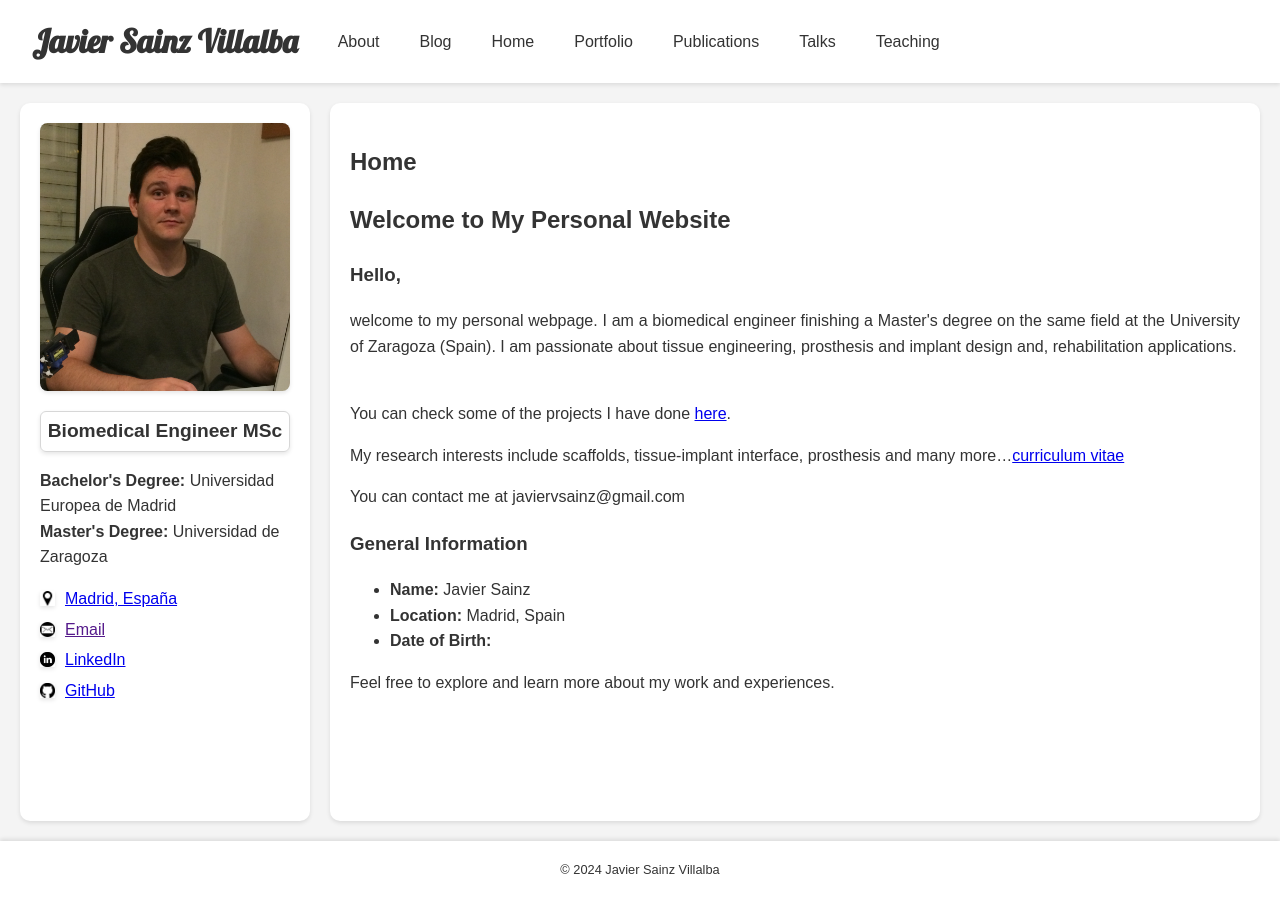
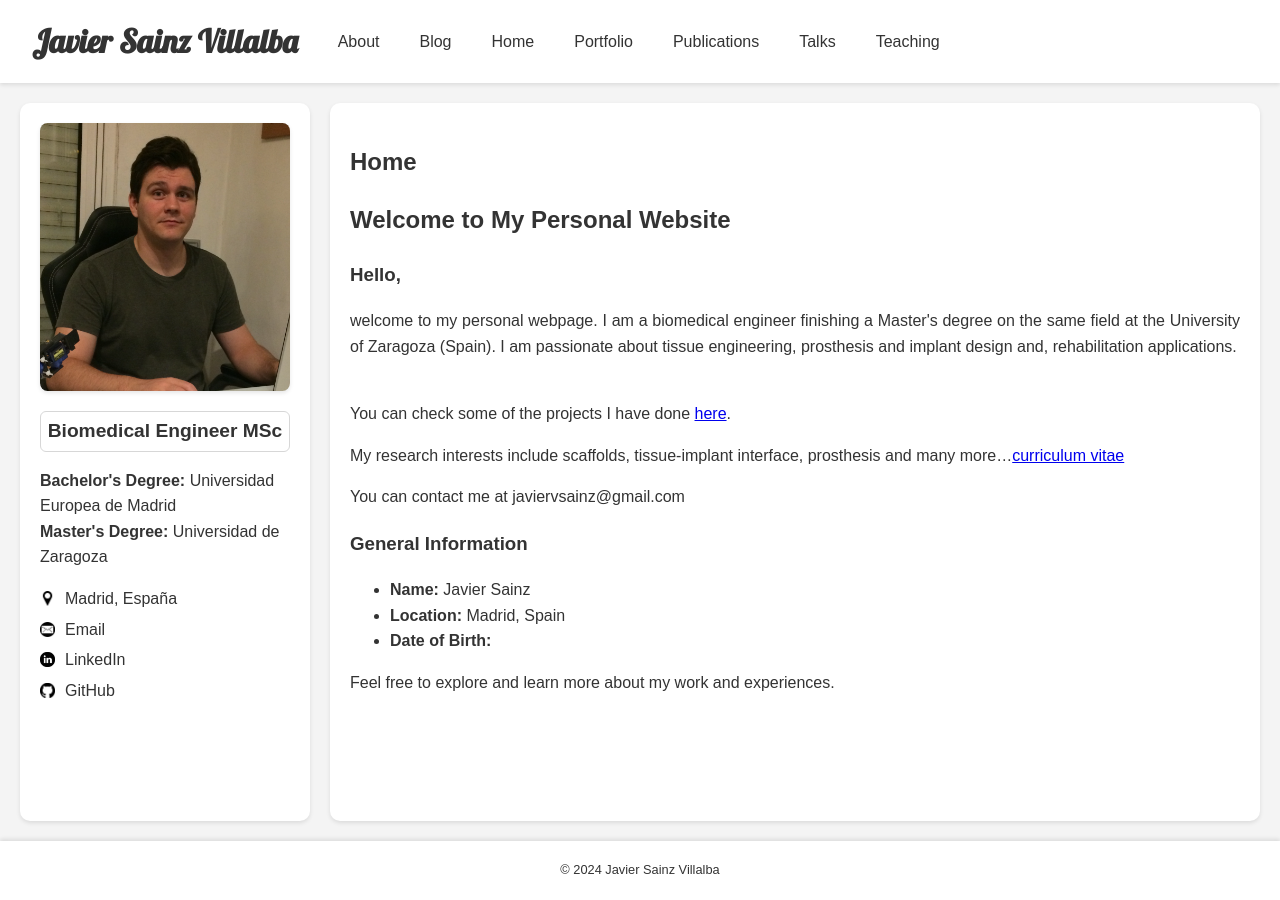
Before and after one commit to javiersainzvillalba/javiersainzvillalba.github.io, a Jekyll site: the page built from index.md, in a window 1280 px wide. Built offline with Jekyll 4.4.1, drawn with Linux system fonts in a browser that asks for light colours.

Commit message:
Update style.css

```diff
--- a/assets/css/style.css
+++ b/assets/css/style.css
@@ -21,21 +21,21 @@
 header h1 {
   margin: 0;
   font-size: 2em;
-  font-family: 'Lobster', cursive; /* Aplica la fuente artística */
+  font-family: 'Lobster', cursive;
 }
 
 header h1 a {
-  color: #333; /* Color del texto por defecto */
+  color: #333;
   text-decoration: none;
   transition: color 0.3s ease;
 }
 
 header h1 a:hover {
-  color: #007bff; /* Color del texto al pasar el ratón */
+  color: #007bff;
 }
 
 header nav {
-  margin-left: 20px; /* Mueve el menú al extremo derecho */
+  margin-left: 20px;
 }
 
 header nav ul {
@@ -50,17 +50,17 @@
 }
 
 header nav ul li a {
-  color: #333; /* Color del texto */
+  color: #333;
   text-decoration: none;
   padding: 10px 15px;
   border-radius: 5px;
-  background: #fff; /* Color del fondo */
+  background: #fff;
   transition: background 0.3s ease, color 0.3s ease, transform 0.3s ease;
 }
 
 header nav ul li a:hover {
-  background: #007bff; /* Color de fondo al pasar el ratón */
-  color: #fff; /* Color del texto al pasar el ratón */
+  background: #007bff;
+  color: #fff;
   transform: scale(1.05);
 }
 
@@ -86,7 +86,7 @@
   border-radius: 3%;
   display: block;
   margin: 0 auto 20px auto;
-  box-shadow: 0 2px 4px rgba(0, 0, 0, 0.1);
+  box-shadow: 0 2px 4px rgba(0, 0, 0, 0.1); /* Mantener el sombreado para la imagen */
 }
 
 aside h2 {
@@ -97,26 +97,47 @@
 .biomedical-engineer {
   text-align: center;
   font-size: 1.2em;
-  border: 1px solid #d7d7d7; /* Estilo del borde */
+  border: 1px solid #d7d7d7;
   padding: 0px;
-  border-radius: 6px; /* Borde redondeado */
-  margin-bottom: 0px; /* Espacio inferior */
+  border-radius: 6px;
+  margin-bottom: 0px;
   line-height: 0;
-  box-shadow: 0 2px 4px rgba(0, 0, 0, 0.1);
+  box-shadow: none; /* Eliminar el sombreado */
+  transition: color 0.3s ease;
+}
+
+.biomedical-engineer a {
+  color: #333;
+  text-decoration: none;
+}
+
+.biomedical-engineer a:hover {
+  color: #007bff;
 }
 
 .social-links p {
   display: flex;
   align-items: center;
-  margin: 5px 0; /* Ajuste del margen */
+  margin: 5px 0;
 }
 
 .social-links img.social-icon {
   width: 15px;
   height: 15px;
-  margin-right: 10px; /* Espacio entre el ícono y el enlace */
+  margin-right: 10px;
   margin-left: 0px;
   margin-bottom: 0px;
+  box-shadow: none; /* Eliminar el sombreado */
+}
+
+.social-links a {
+  color: #333; /* Color negro por defecto */
+  text-decoration: none; /* Sin subrayado */
+  transition: color 0.3s ease; /* Transición de color */
+}
+
+.social-links a:hover {
+  color: #007bff; /* Cambiar a azul al pasar el ratón */
 }
 
 main {
```
